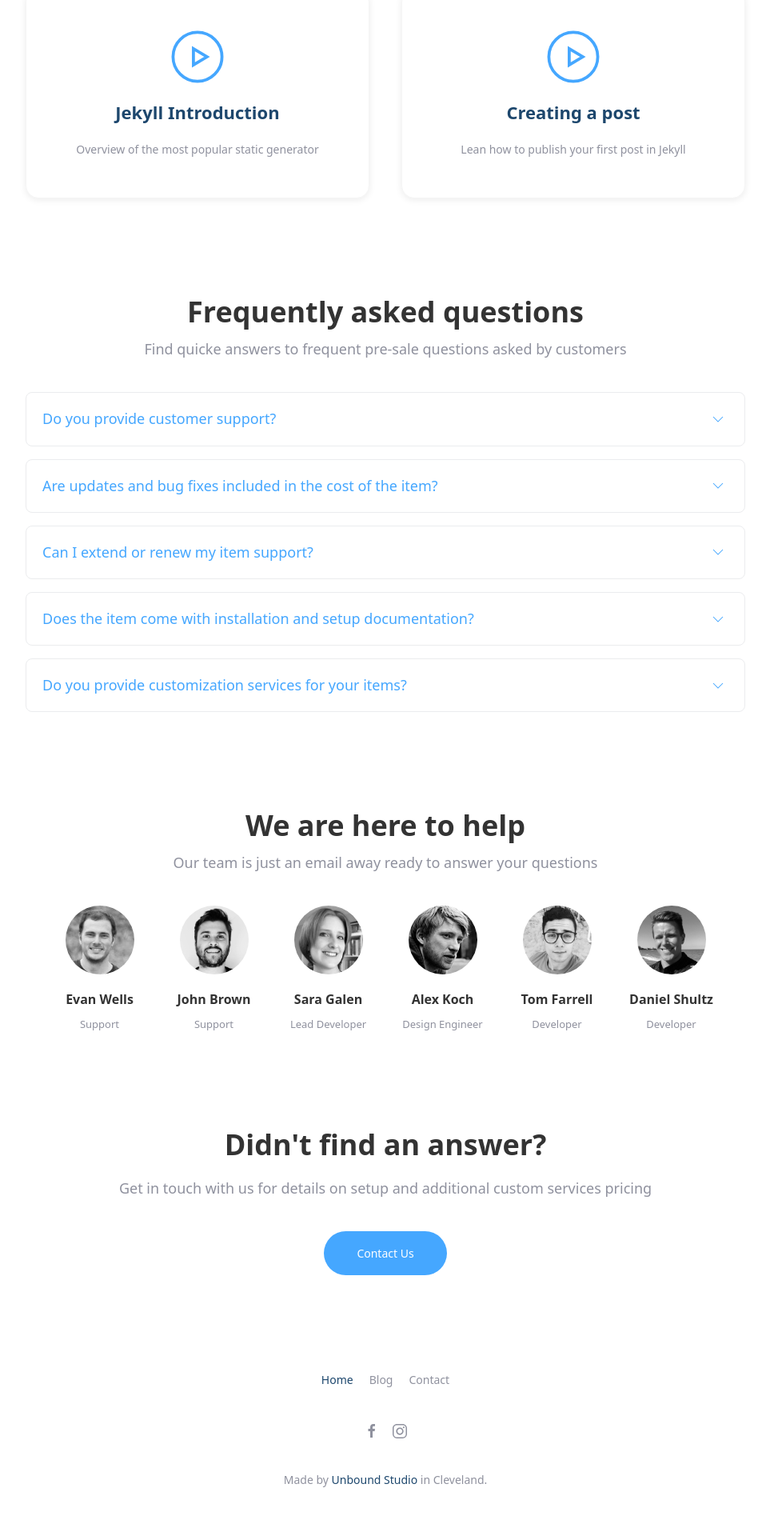
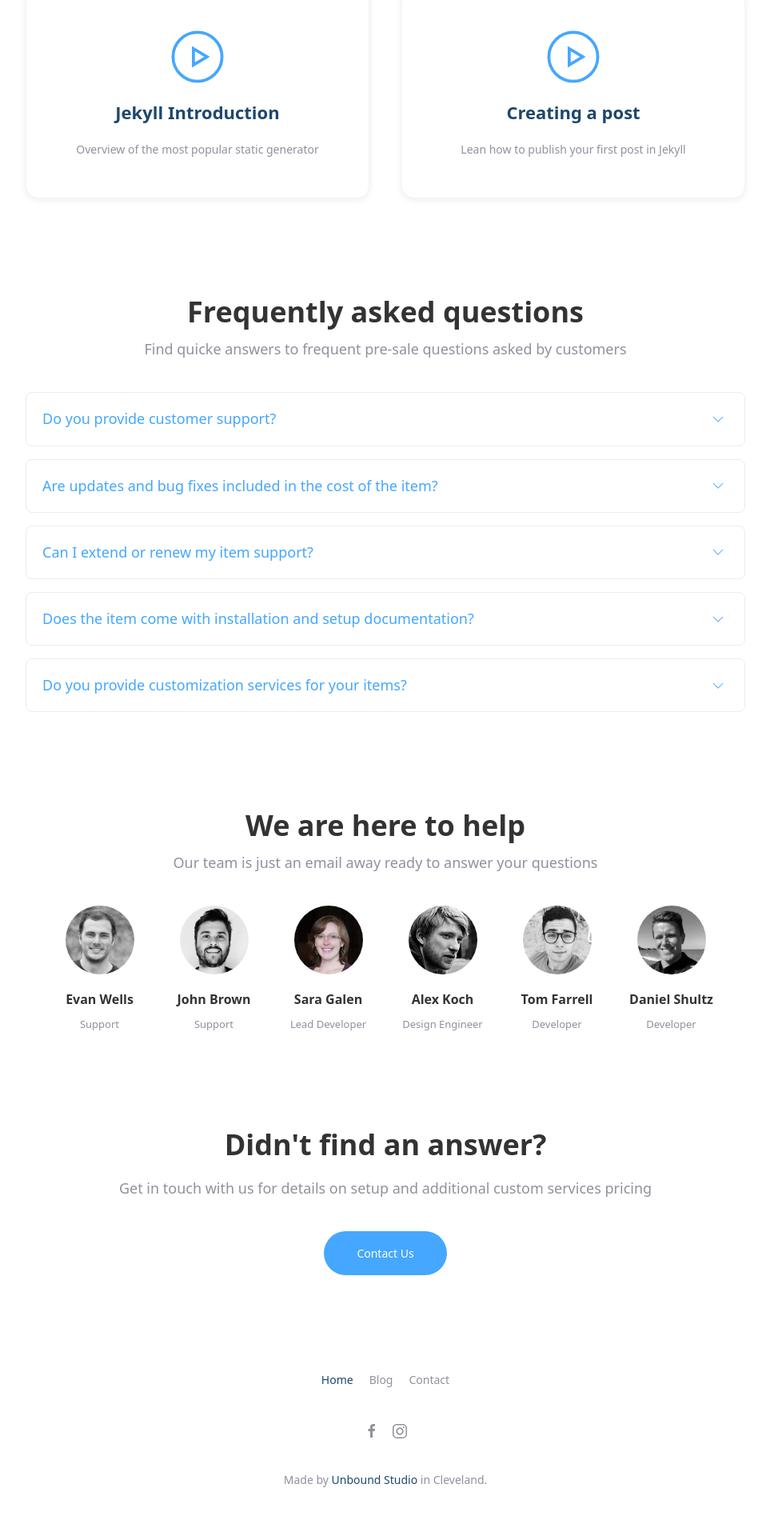
Before and after one commit to josephwper/perimeterkb, a Jekyll site: the page built from index.md, in a window 1280 px wide. Shown: the part 1671-3591 px from the top of the page at 80% size, without its empty margins (158-1121 px from the left). Built offline with Jekyll 4.4.1, drawn with Linux system fonts in a browser that asks for light colours.

Commit message:
Update _config.yml

```diff
--- a/_config.yml
+++ b/_config.yml
@@ -44,7 +44,7 @@ authors:
     sara:
       name:         Sara Galen
       title:        Lead Developer
-      avatar:       avatar-sara.png
+      avatar:       avatar-laura.png
     alex:
       name:         Alex Koch
       title:        Design Engineer
```
